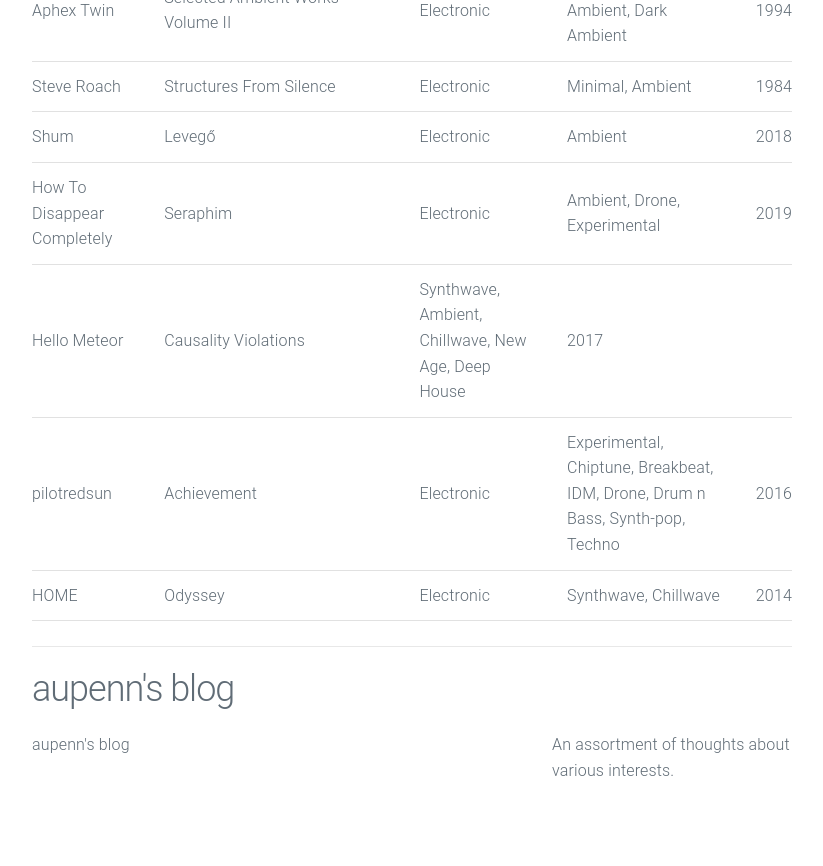
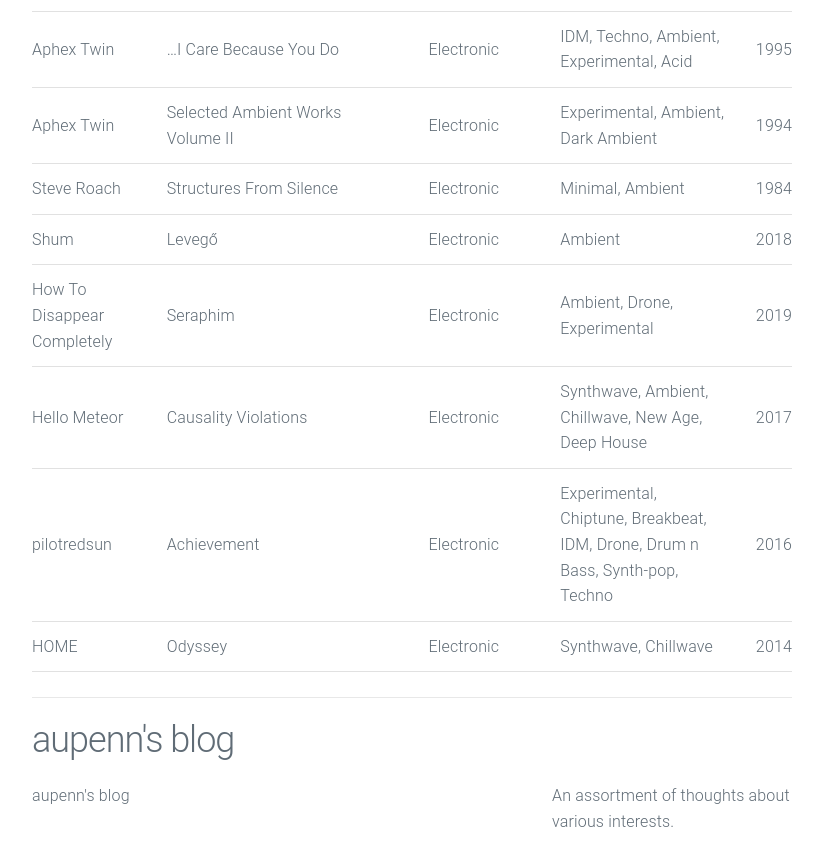
Before and after one commit to aupenn/loggit, a Jekyll site: the page built from music.md, in a window 1280 px wide and 900 px high, scrolled down 4069 px. Shown: the top 866 px of the window, without its empty margins (228-1051 px from the left). Built offline with Jekyll 4.4.1, drawn with Linux system fonts in a browser that asks for light colours.

Commit message:
Update music.md

```diff
--- a/music.md
+++ b/music.md
@@ -59,6 +59,6 @@
 | Steve Roach | Structures From Silence | Electronic | Minimal, Ambient | 1984 |
 | Shum | Levegő | Electronic | Ambient | 2018 |
 | How To Disappear Completely | Seraphim | Electronic | Ambient, Drone, Experimental | 2019 |
-| Hello Meteor | Causality Violations | Synthwave, Ambient, Chillwave, New Age, Deep House | 2017 |
+| Hello Meteor | Causality Violations | Electronic | Synthwave, Ambient, Chillwave, New Age, Deep House | 2017 |
 | pilotredsun | Achievement | Electronic | Experimental, Chiptune, Breakbeat, IDM, Drone, Drum n Bass, Synth-pop, Techno | 2016 |
 | HOME | Odyssey | Electronic | Synthwave, Chillwave | 2014 |
```
